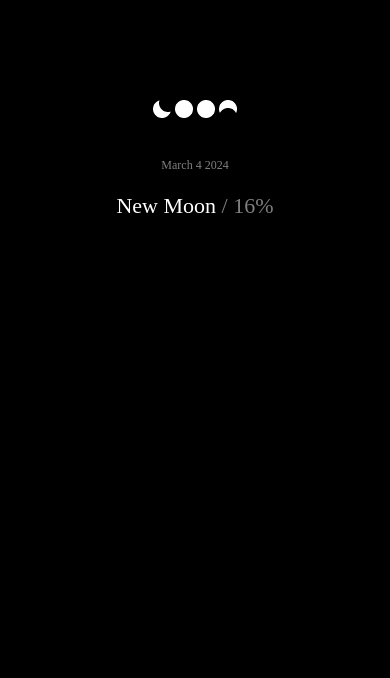
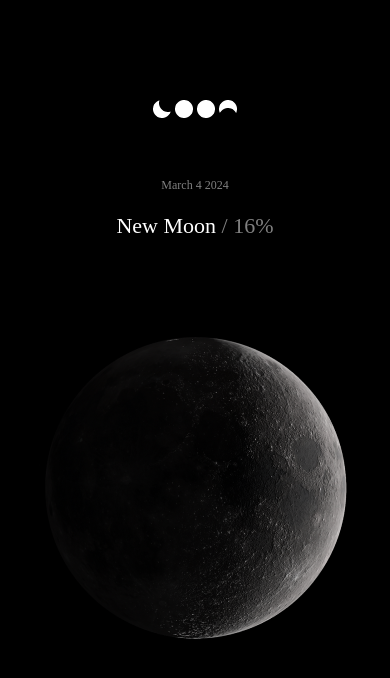
Before and after one commit to Nickolas-Hernandez/loon-client, a React Native app: screen /Calendar in a window 390 px wide. Shown: the top 678 px of the page. Built offline with nearby package versions, Linux system fonts and the light colour scheme; a web font is replaced by a local one.

Commit message:
Moon Display

```diff
--- a/App.tsx
+++ b/App.tsx
@@ -22,10 +22,6 @@ export default function App() {
       </View>
   );
        {/* <View style={styles.container}>
-         <View style={styles.section}>
-           <Text style={styles.text}>March 3 2024</Text>
-           <Text style={styles.text}>New Moon / 16%</Text>
-         </View>
          <View style={styles.section}>
           <Image
   //           source={require('./assets/moon-mock-up.png')}
--- a/components/DateDisplay.tsx
+++ b/components/DateDisplay.tsx
@@ -16,7 +16,7 @@ const DateDisplay = () => {
 
 const styles = StyleSheet.create({
     section: {
-        paddingVertical: 20,
+        paddingVertical: 40,
         alignItems: 'center'
       },
       text: {
--- a/components/MoonDisplay.Tsx
+++ b/components/MoonDisplay.Tsx
@@ -1 +1,20 @@
 import React, { useState } from 'react';
+import { StyleSheet, View, Image } from 'react-native';
+
+const MoonDisplay = () => {
+    return (
+        <View style={styles.section}>
+          <Image
+            source={require('../assets/moon-mock-up.png')}
+          />
+        </View>
+    )
+}
+
+const styles = StyleSheet.create({
+    section: {
+        paddingVertical: 50,
+    },
+});
+
+export default MoonDisplay;
--- a/views/Home.tsx
+++ b/views/Home.tsx
@@ -2,12 +2,15 @@ import React, { useState } from 'react';
 import { StyleSheet, Text, View, Image } from 'react-native';
 import Header from '../components/Header';
 import DateDisplay from '../components/DateDisplay';
+import MoonDisplay from '../components/MoonDisplay'
+
 
 const Home = () => {
     return (
         <View>
             <Header />
             <DateDisplay />
+            <MoonDisplay />
         </View>
     );
 }
```
